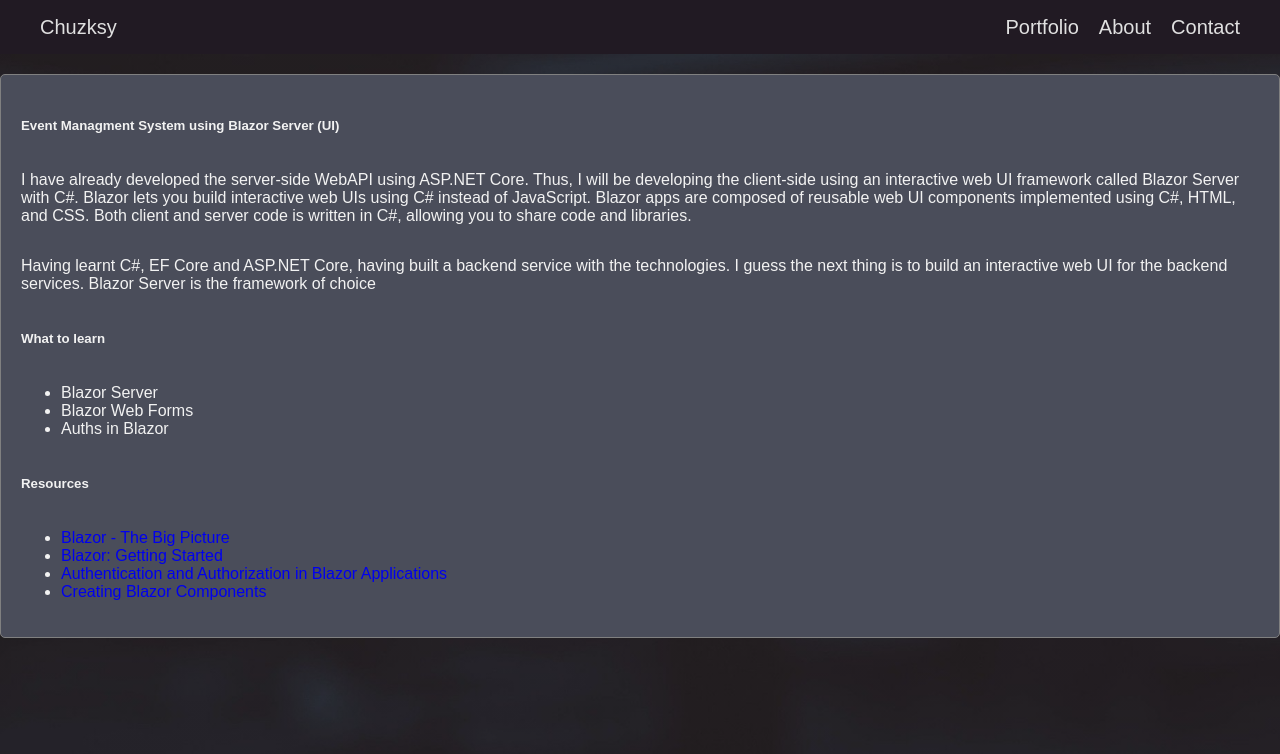
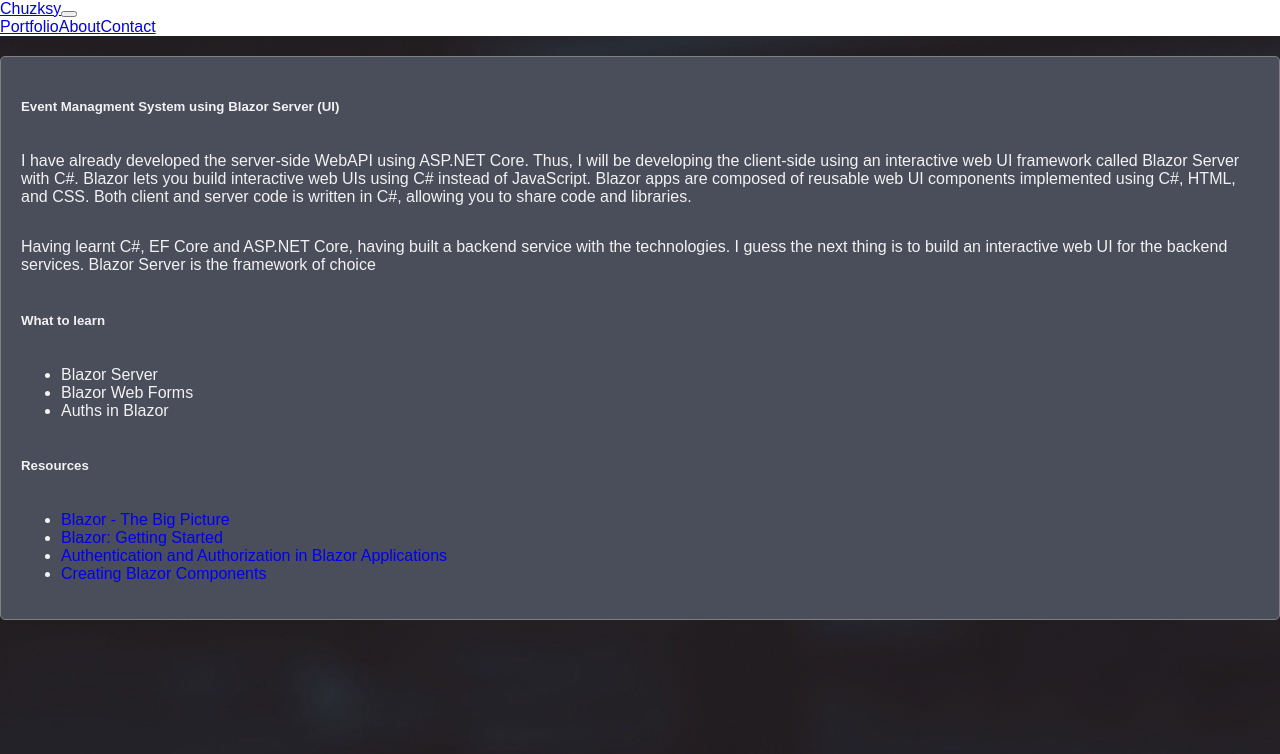
Before and after one commit to chuzksy-codeactive/portfolio, a React app: page /project in a window 1280 px wide. Shown: the top 754 px of the page. Built offline with nearby package versions, Linux system fonts and the light colour scheme; the HTML template or start-up script is replaced by a standard one.

Commit message:
make the navbar to be responsive

```diff
--- a/src/components/Navbar.jsx
+++ b/src/components/Navbar.jsx
@@ -6,27 +6,40 @@ import { Link } from 'react-router-dom';
 
 class Navbar extends Component {
   state = {
-    isVisible: false
+    isActive: false
   }
 
-  toggleNavbar = () => {
+  toggleActive = () => {
     this.setState(prevState => ({
-      isVisible: !prevState.isVisible
+      isActive: !prevState.isVisible
     }));
   };
 
   render() {
     const { isVisible } = this.state;
     return (
-      <div className={`nav-header${!isVisible ? "" : " responsive"}`}>
-        <Link className="nav-header-link" to="/">Chuzksy</Link>
-        <Link className="nav-header-link" to="/portfolio" onClick={this.toggleNavbar}>Portfolio</Link>
-        <Link className="nav-header-link" to="/about" onClick={this.toggleNavbar}>About</Link>
-        <Link className="nav-header-link" to="/contact" onClick={this.toggleNavbar}>Contact</Link>
-        <Link href="#icons" className="icon" onClick={this.toggleNavbar}>
-          <i className="fa fa-bars" />
-        </Link>
-      </div>
+      <nav className="navbar navbar-expand-md navbar-light bg-light">
+        <Link to="/" className="navbar-brand">Chuzksy</Link>
+        <button type="button" className="navbar-toggler" data-toggle="collapse" data-target="#navbarCollapse">
+          <span className="navbar-toggler-icon"></span>
+        </button>
+        <div className="collapse navbar-collapse" id="navbarCollapse">
+          <div className="navbar-nav ml-auto">
+            <Link to="/portfolio" className="nav-item nav-link" onClick={this.toggleActive}>Portfolio</Link>
+            <Link to="/about" className="nav-item nav-link" onClick={this.toggleActive}>About</Link>
+            <Link to="/contact" className="nav-item nav-link" onClick={this.toggleActive}>Contact</Link>
+          </div>
+        </div>
+      </nav>
+      // <div className={`nav-header${!isVisible ? "" : " responsive"}`}>
+      //   <Link className="nav-header-link" to="/">Chuzksy</Link>
+      //   <Link className="nav-header-link" to="/portfolio" onClick={this.toggleNavbar}>Portfolio</Link>
+      //   <Link className="nav-header-link" to="/about" onClick={this.toggleNavbar}>About</Link>
+      //   <Link className="nav-header-link" to="/contact" onClick={this.toggleNavbar}>Contact</Link>
+      //   <Link href="#icons" className="icon" onClick={this.toggleNavbar}>
+      //     <i className="fa fa-bars" />
+      //   </Link>
+      // </div>
     );
   }
 }
--- a/src/components/Portfolio.jsx
+++ b/src/components/Portfolio.jsx
@@ -22,13 +22,13 @@ const Portfolio = () => (
     <div className="footer">
       <h3>Let&apos;s talk</h3>
       <p>
-        Wanna get in touch or talk about a project?
+        Want to get in touch or talk about a project?
         <br />
         Feel free to contact me via email at
         {' '}
         <a href="mailto:chuzksy@gmail.com">chuzksy@gmail.com</a>
         <br />
-        or drop a line in the form at the
+        or drop a message in the form at the
         {' '}
         <strong><Link to="/contact">contact page</Link></strong>
       </p>
```
